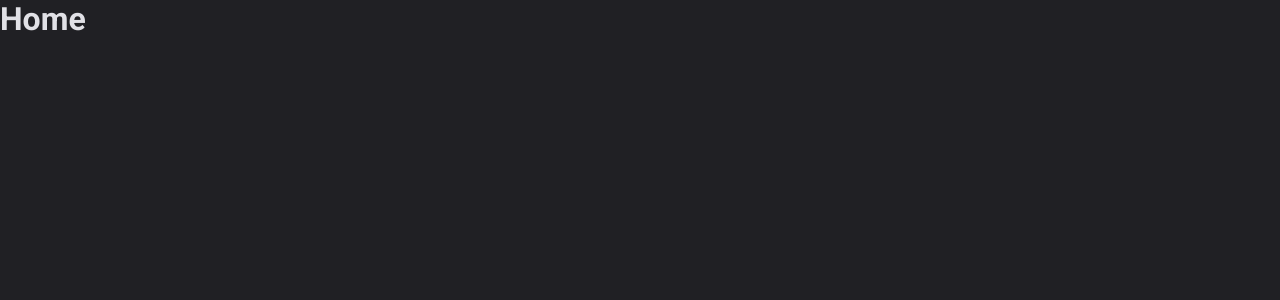
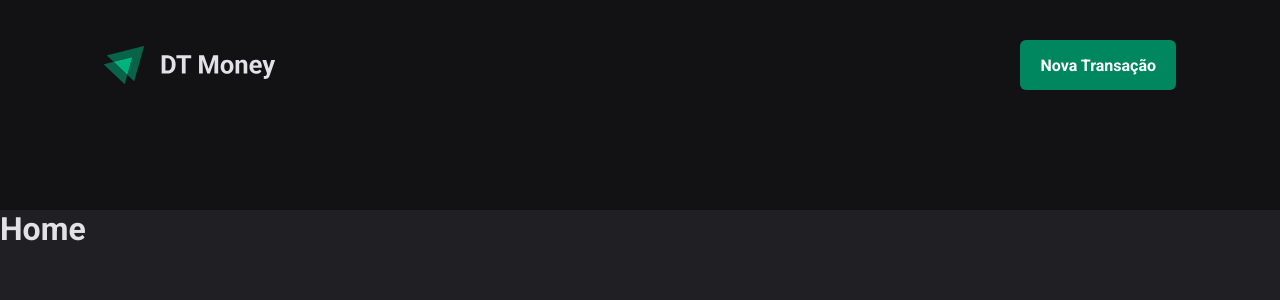
Before and after one commit to michel-cm/DT-Money, a React (Vite) app: page / in a window 1280 px wide. Shown: the top 300 px of the page. Built offline with nearby package versions, Linux system fonts and the light colour scheme.

Commit message:
componente Header

```diff
--- a/src/App.tsx
+++ b/src/App.tsx
@@ -1,12 +1,14 @@
 import { ThemeProvider } from "styled-components";
 import { defaultTheme } from "./styles/themes/default";
 import { GlobalStyle } from "./styles/global";
+import { Transations } from "./pages/Transations";
 
 
 export function App() {
   return (
     <ThemeProvider theme={defaultTheme}>
       <GlobalStyle />
+      <Transations />
       <h1>Home</h1>
     </ThemeProvider>
   );
--- /dev/null
+++ b/src/components/Header/index.tsx
@@ -0,0 +1,15 @@
+import { HeaderContainer, HeaderContent, NewTransationButton } from "./styles";
+
+import logo from "../../assets/logo.svg";
+
+export function Header() {
+  return (
+    <HeaderContainer>
+      <HeaderContent>
+        <img src={logo} />
+
+        <NewTransationButton>Nova Transação</NewTransationButton>
+      </HeaderContent>
+    </HeaderContainer>
+  );
+}
--- /dev/null
+++ b/src/components/Header/styles.ts
@@ -0,0 +1,33 @@
+import { styled } from "styled-components";
+
+export const HeaderContainer = styled.header`
+  background: ${(props) => props.theme["gray-900"]};
+  padding: 2.5rem 0 7.5rem;
+`;
+
+export const HeaderContent = styled.div`
+  width: 100%;
+  max-width: 1120px;
+  margin: 0 auto;
+  padding: 0 1.5rem;
+
+  display: flex;
+  justify-content: space-between;
+  align-items: center;
+`;
+
+export const NewTransationButton = styled.button`
+  height: 50px;
+  border: 0;
+  background: ${(props) => props.theme["green-500"]};
+  color: ${(props) => props.theme.white};
+  font-weight: bold;
+  padding: 0 1.25rem;
+  border-radius: 6px;
+  cursor: pointer;
+
+  &:hover {
+    background: ${(props) => props.theme["green-700"]};
+    transition: background-color 0.2s;
+  }
+`;
--- /dev/null
+++ b/src/pages/Transations/index.tsx
@@ -0,0 +1,9 @@
+import { Header } from "../../components/Header";
+
+export function Transations() {
+    return (
+        <div>
+            <Header />
+        </div>
+    )
+}
```
Also changed, not shown: src/assets/logo.svg (added), src/pages/Transations/styles.ts (added).
